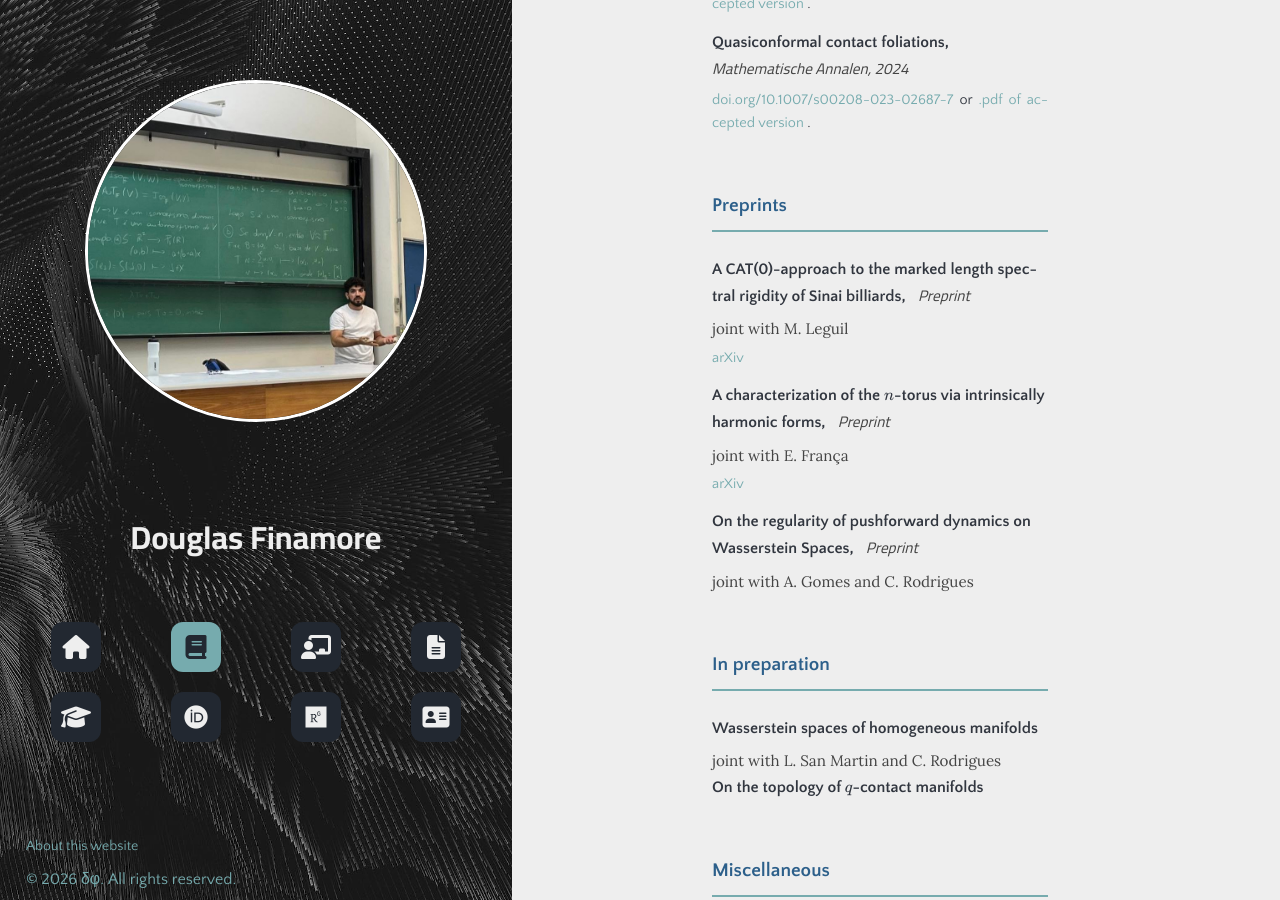
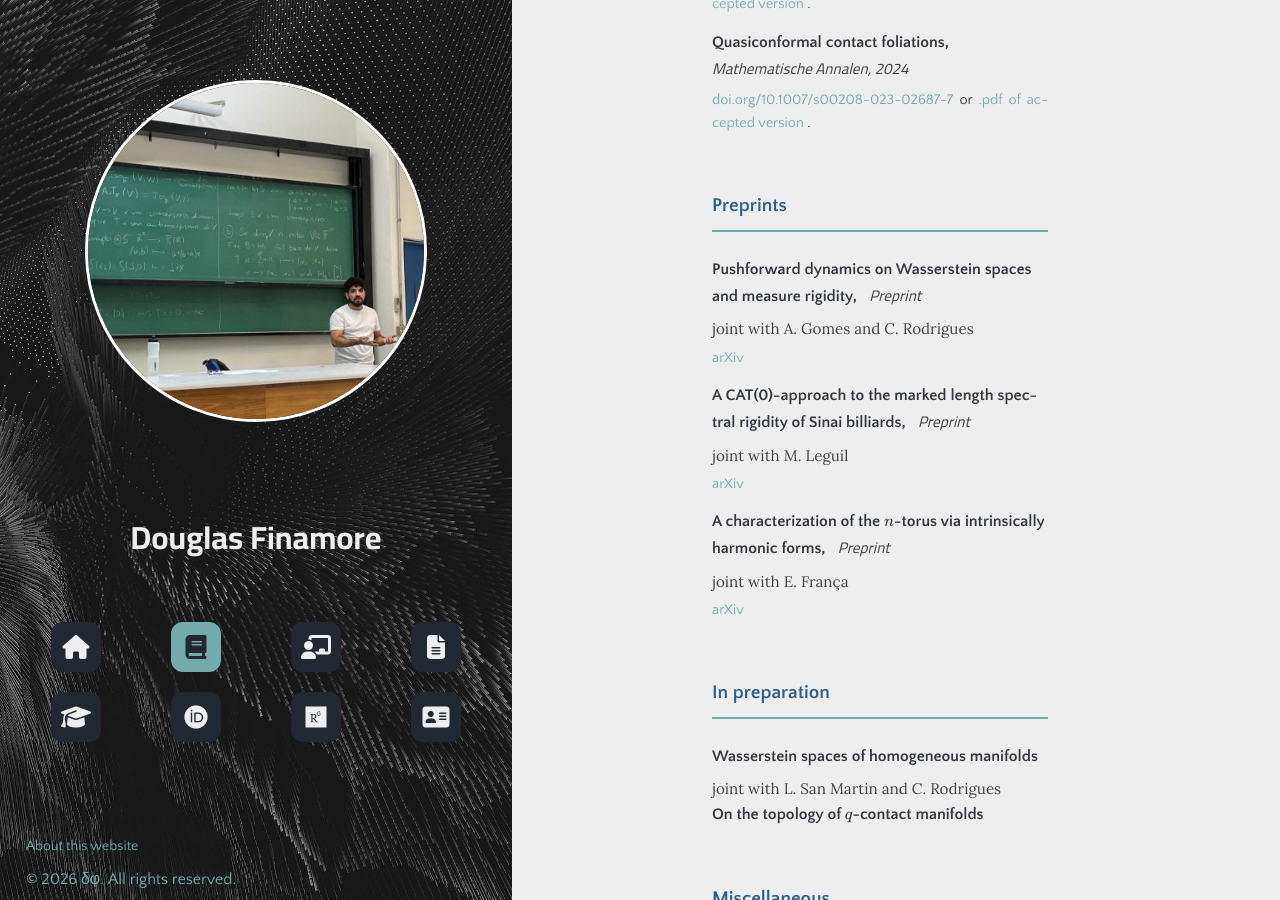
Before and after one commit to douglasfinamore/douglasfinamore.github.io, a Jekyll site: the page publications.html, which Jekyll copies as it is, in a window 1280 px wide and 900 px high, scrolled down 305 px. Built offline with Jekyll 4.4.1, drawn with Linux system fonts in a browser that asks for light colours.

Commit message:
Update publications.html
Included new publications

```diff
--- a/publications.html
+++ b/publications.html
@@ -1,12 +1,114 @@
----
-layout: default
-nav: publications
-schema: publications
-math: true
-title: "Publications | Douglas Finamore"
-description: "Academic publications by Douglas Finamore - Research on q-contact structures, spectral rigidity in billiards, and geometric probability spaces. Includes PhD thesis and journal articles."
----
+<!DOCTYPE html>
+<html lang="en">
+<head>
+    <meta charset="utf-8">
+    <title>Publications | Douglas Finamore</title>
+    <meta name="viewport" content="width=device-width, initial-scale=1">
 
+    <!-- ========== SEO ========== -->
+    <meta name="description" content="Academic publications by Douglas Finamore - Research on q-contact structures, spectral rigidity in billiards, and geometric probability spaces. Includes PhD thesis and journal articles.">
+    <link rel="canonical" href="http://localhost:4000/publications.html">
+
+    <meta property="og:type" content="website">
+    <meta property="og:site_name" content="Douglas Finamore">
+    <meta property="og:title" content="Publications | Douglas Finamore">
+    <meta property="og:description" content="Academic publications by Douglas Finamore - Research on q-contact structures, spectral rigidity in billiards, and geometric probability spaces. Includes PhD thesis and journal articles.">
+    <meta property="og:url" content="http://localhost:4000/publications.html">
+    <meta property="og:image" content="http://localhost:4000/assets/images/profile.JPG">
+    <meta name="twitter:card" content="summary">
+
+
+    <script type="application/ld+json">
+        {
+            "@context": "https://schema.org",
+            "@type": "CollectionPage",
+            "name": "Publications",
+            "description": "Research publications by Douglas Finamore in contact geometry, billiard dynamics, and geometric probability.",
+            "url": "https://dfinamore.mat.br/publications.html",
+            "mainEntity": [
+                {
+                    "@type": "ScholarlyArticle",
+                    "name": "Contact foliations and generalised Weinstein conjectures",
+                    "url": "https://doi.org/10.1007/s10455-024-09957-w"
+                },
+                {
+                    "@type": "ScholarlyArticle",
+                    "name": "Quasiconformal contact foliations",
+                    "url": "https://doi.org/10.1007/s00208-023-02687-7"
+                }
+            ]
+        }
+    </script>
+
+
+
+    <!-- ========== END SEO ========== -->
+
+    <!-- Styles -->
+    <link rel="stylesheet" href="https://cdnjs.cloudflare.com/ajax/libs/font-awesome/6.4.2/css/all.min.css">
+    <link rel="stylesheet" href="/css/layout.css">
+
+    <!-- Scripts -->
+
+    <script type="text/javascript" id="MathJax-script" async
+            src="https://cdn.jsdelivr.net/npm/mathjax@3/es5/tex-mml-chtml.js">
+    </script>
+
+
+    <!-- Preloads -->
+    <link rel="preconnect" href="https://cdnjs.cloudflare.com">
+    <link rel="preload" href="/assets/fonts/Lora-VariableFont_wght.woff2" as="font" type="font/woff2" crossorigin>
+    <link rel="preload" href="/assets/fonts/QuattrocentoSans-Regular.woff2" as="font" type="font/woff2" crossorigin>
+
+    <!-- Favicons -->
+    <link rel="icon" type="image/png" sizes="16x16" href="/assets/images/favicon-16x16.png">
+    <link rel="icon" type="image/png" sizes="32x32" href="/assets/images/favicon-32x32.png">
+    <link rel="apple-touch-icon" href="/assets/images/apple-touch-icon.png">
+</head>
+<body>
+    <!-- Hamburger Menu Button -->
+    <button id="mobile-menu-toggle" aria-label="Toggle menu">
+        <i class="fas fa-bars"></i>
+    </button>
+
+    <!-- Sidebar (agora montada aqui, não mais buscada por fetch) -->
+    <div class="sidenav" aria-label="Main navigation">
+    <img src="/assets/images/profile.JPG" alt="Douglas Finamore, researcher and mathematician" class="profile-pic">
+    <p></p>
+    <p class="website-title">Douglas Finamore</p>
+
+    <div class="sidebar-links" role="navigation" aria-label="Primary links">
+        <a href="/" title="Homepage"><i class="fas fa-home"></i></a>
+        <a href="/publications.html" title="Research Publications" class="is-current" aria-current="page"><i class="fas fa-book"></i></a>
+        <a href="/profAct.html" title="Professional Activities"><i class="fas fa-chalkboard-teacher"></i></a>
+        <a href="/assets/files/cv.pdf" target="_blank" rel="noopener noreferrer" title="Curriculum Vitae"><i class="fas fa-file-alt"></i></a>
+    </div>
+
+    <div class="sidebar-links second-row" role="navigation" aria-label="Academic profiles">
+        <a href="https://scholar.google.com/citations?user=X2rHVEcAAAAJ" target="_blank" rel="noopener noreferrer" title="Google Scholar">
+            <i class="fas fa-graduation-cap"></i>
+        </a>
+        <a href="https://orcid.org/0000-0003-1356-1790" target="_blank" rel="noopener noreferrer" title="ORCID">
+            <i class="fab fa-orcid"></i>
+        </a>
+        <a href="https://www.researchgate.net/profile/Douglas-Finamore" target="_blank" rel="noopener noreferrer" title="ResearchGate">
+            <i class="fab fa-researchgate"></i>
+        </a>
+        <a href="http://lattes.cnpq.br/9996830557701980" target="_blank" rel="noopener noreferrer" title="Lattes CV">
+            <i class="fas fa-address-card"></i>
+        </a>
+    </div>
+
+    <div class="footer-content">
+        <p><a href="/about.html" title="About this website">About this website</a></p>
+        <p>&copy; 2026 &delta;&phi;. All rights reserved.</p>
+    </div>
+</div>
+
+
+    <!-- Content -->
+    <div class="content">
+        <main>
             <h1>Publications</h1>
 
             <!-- Published -->
@@ -48,7 +150,19 @@ description: "Academic publications by Douglas Finamore - Research on q-contact
             <div class="block">
                 <h3 class="h3-alt">Preprints</h3>
                 <div class="block-item">
-                    <div class="block-header">
+                   <div class="block-header">
+                        <span class="block-title">Pushforward dynamics on Wasserstein spaces and measure rigidity,</span>
+                        <span class="block-title-alt">Preprint</span>
+                    </div>
+                    <div class="block-subtitle">joint with A. Gomes and C. Rodrigues</div>
+                    <div class="block-subtitle-alt">
+                        <a href="https://arxiv.org/abs/2609.00451" target="_blank" rel="noopener noreferrer">
+                            arXiv
+                        </a>
+                    </div>
+                </div>
+                <div class="block-item">
+                   <div class="block-header">
                         <span class="block-title">A CAT(0)-approach to the marked length spectral rigidity of Sinai billiards,</span>
                         <span class="block-title-alt">Preprint</span>
                     </div>
@@ -70,13 +184,6 @@ description: "Academic publications by Douglas Finamore - Research on q-contact
                             arXiv
                         </a>
                     </div>
-                </div>
-                <div class="block-item">
-                    <div class="block-header">
-                        <span class="block-title">On the regularity of pushforward dynamics on Wasserstein Spaces,</span>
-                        <span class="block-title-alt">Preprint</span>
-                    </div>
-                    <div class="block-subtitle">joint with A. Gomes and C. Rodrigues</div>
                 </div>
             </div>
 
@@ -123,3 +230,11 @@ description: "Academic publications by Douglas Finamore - Research on q-contact
                     </div>
                 </div>
             </div>
+
+        </main>
+    </div>
+
+    <!-- Scripts -->
+    <script src="/js/script.js"></script>
+</body>
+</html>
```
